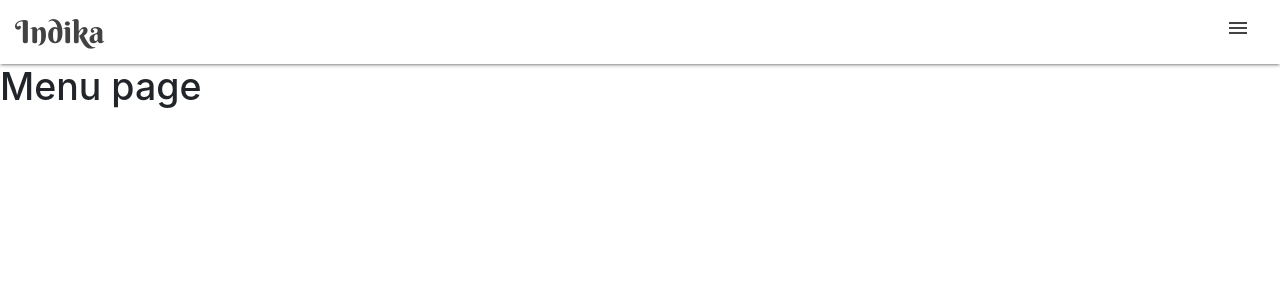
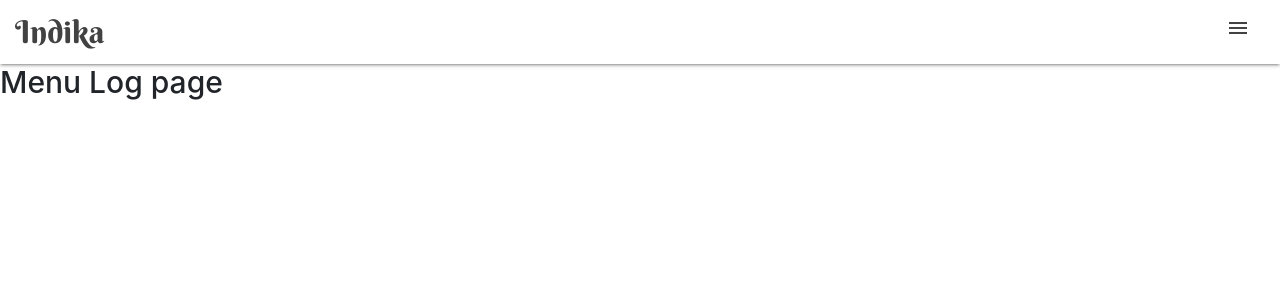
Before and after one commit to sabithakuppusamy/yummy-chow, a React (Create React App) app: page /menu in a window 1280 px wide. Shown: the top 300 px of the page. Built offline with nearby package versions, Linux system fonts and the light colour scheme.

Commit message:
Updated text and DOM element

```diff
--- a/src/components/menu/Menu.tsx
+++ b/src/components/menu/Menu.tsx
@@ -4,7 +4,7 @@ export class Menu extends Component {
     render() {
         return (
             <div>
-                <h1>Menu page </h1>
+                <h2>Menu Log page </h2>
             </div>
         )
     }
```
